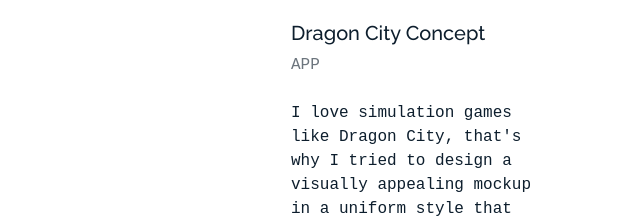
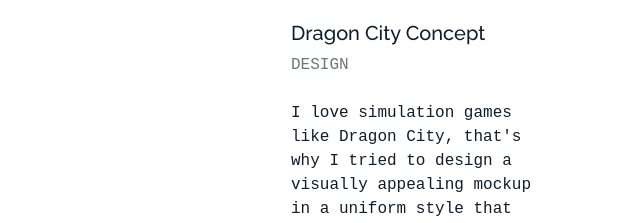
Before and after one commit to maciadalmau/Portfolio, a plain HTML site: page gameconceptdesign2.html in a window 1280 px wide. Shown: the part 278-501 px from the top of the page, 551-1191 px from the left. Drawn offline with Linux system fonts and the light colour scheme; a web font is replaced by a local one.

Commit message:
Update gameconceptdesign2.html

```diff
--- a/gameconceptdesign2.html
+++ b/gameconceptdesign2.html
@@ -79,7 +79,7 @@
             <div class="col-md-3 ml-auto" data-aos="fade-up" data-aos-delay="100">
               <div class="sticky-content">
                 <h3 class="h3">Dragon City Concept</h3>
-                <p class="mb-4"><span class="text-muted">APP</span></p>
+                <p class="mb-4"><span class="text-muted">DESIGN</span></p>
 
                 <div class="mb-5">
                   <p>
```
